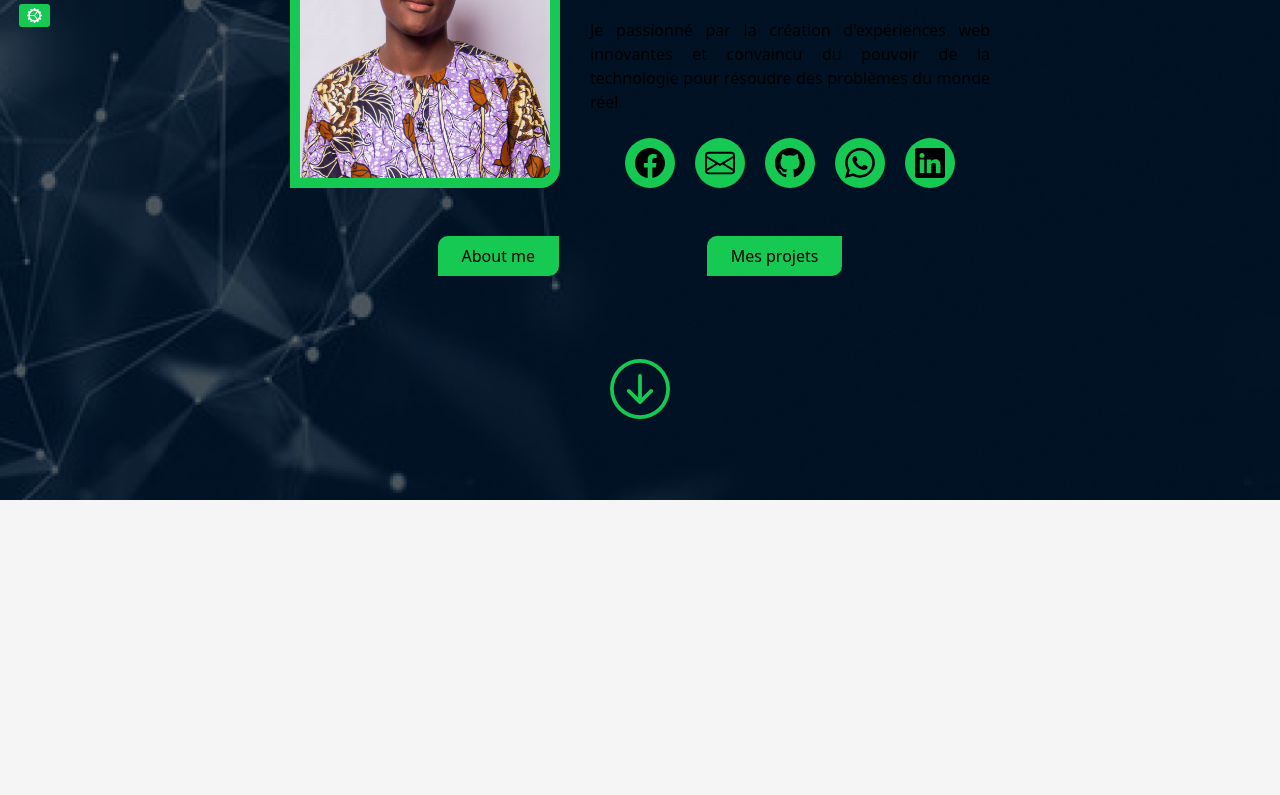
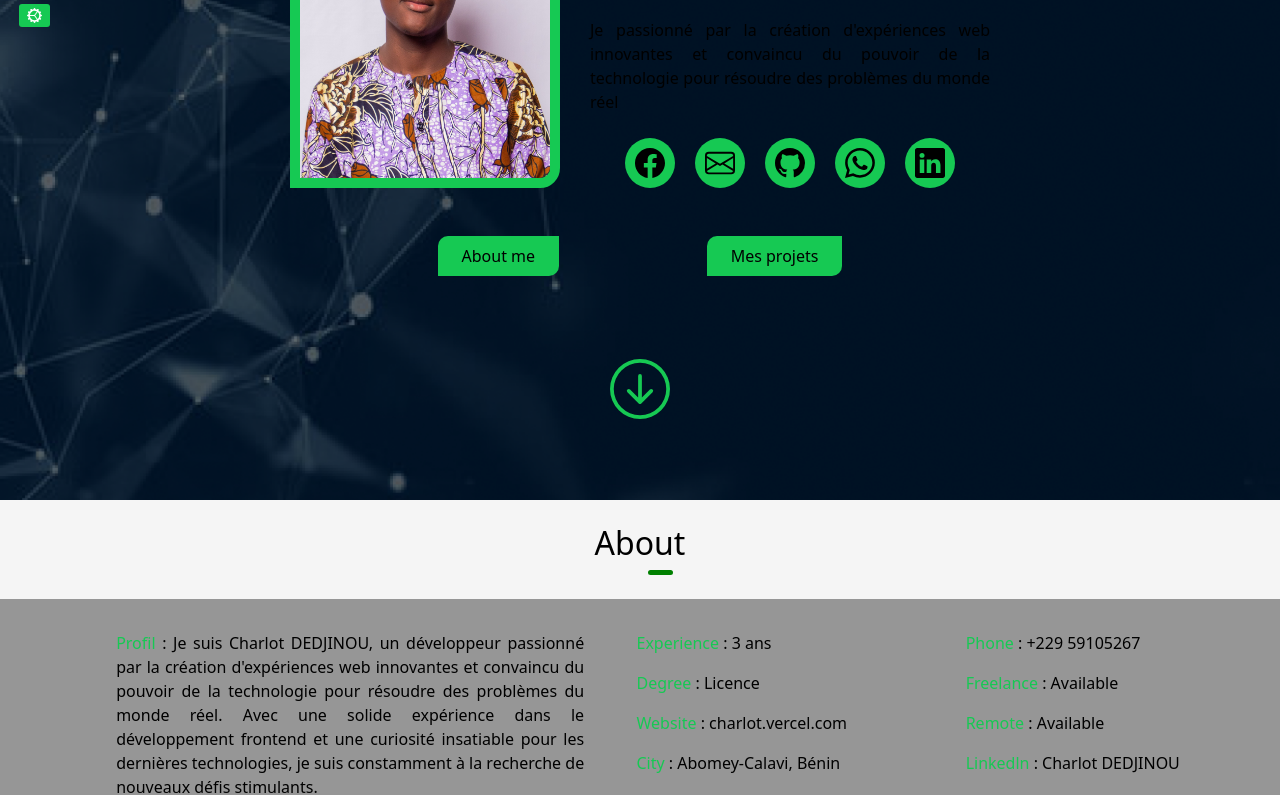
Before and after one commit to Charlot-DEDJINOU/Website, a Vue app: page / in a window 1280 px wide. Shown: the part 300-1095 px from the top of the page. Before the commit the page ends 800 px from the top, so only its background shows below. Built offline with nearby package versions, Linux system fonts and the light colour scheme.

Commit message:
translate about me section

```diff
--- a/src/translate/en.json
+++ b/src/translate/en.json
@@ -16,5 +16,18 @@
   "profil_3" : "I'm passionate about AI",
   "profil_4" : "I'm passionate about IOT",
   "short_description" : "Passionate about technological innovation, I firmly believe in the power of technology to solve real-world problems in a variety of fields.",
-  "description" : "I'm Charlot DEDJINOU, a professional with a passion for technology. As a developer, data scientist and enthusiast of artificial intelligence and the Internet of Things, I'm committed to creating innovative solutions to real-world challenges. With a diverse range of expertise, I'm determined to push back the boundaries of technology to shape a better future."
+  "description" : "I'm Charlot DEDJINOU, a professional with a passion for technology. As a developer, data scientist and enthusiast of artificial intelligence and the Internet of Things, I'm committed to creating innovative solutions to real-world challenges. With a diverse range of expertise, I'm determined to push back the boundaries of technology to shape a better future.",
+  "experience" : "Experience",
+  "degree" : "Degree",
+  "website" : "Website",
+  "city" :  "City",
+  "licence" : "Bachelor's degree",
+  "email" :  "Email",
+  "phone" : "Phone",
+  "freelance" : "Freelance",
+  "remote" : "Remote",
+  "linkedln" : "Linkedln",
+  "github" : "Github",
+  "available" : "Available",
+  "benin" :  "Benin"
 }
--- a/src/views/HomeView.vue
+++ b/src/views/HomeView.vue
@@ -18,6 +18,6 @@ import ContactSection from '../components/ContactSection.vue'
     tabindex="0"
   >
     <HomeSection />
-
+    <AboutSection />
   </main>
 </template>
```
